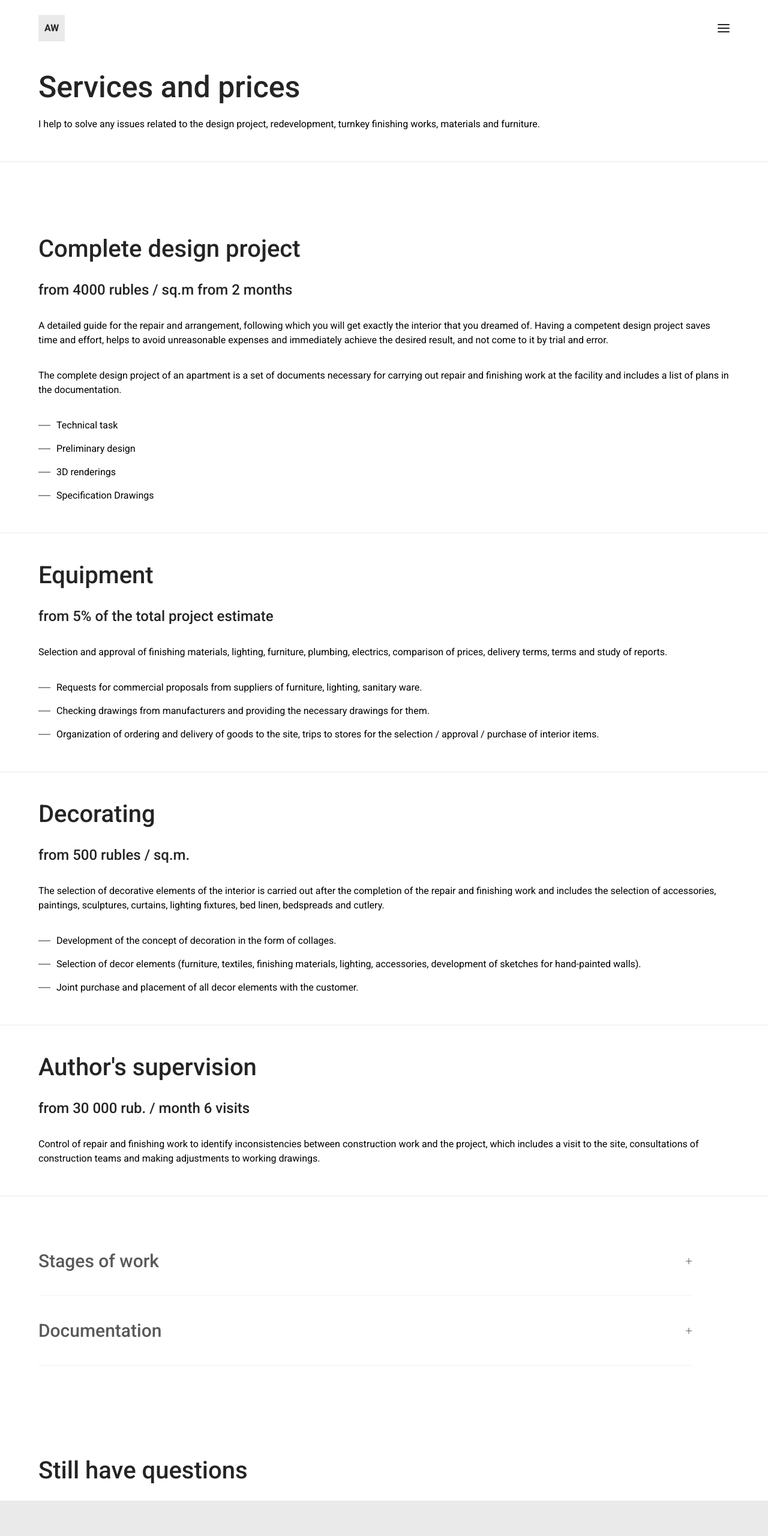
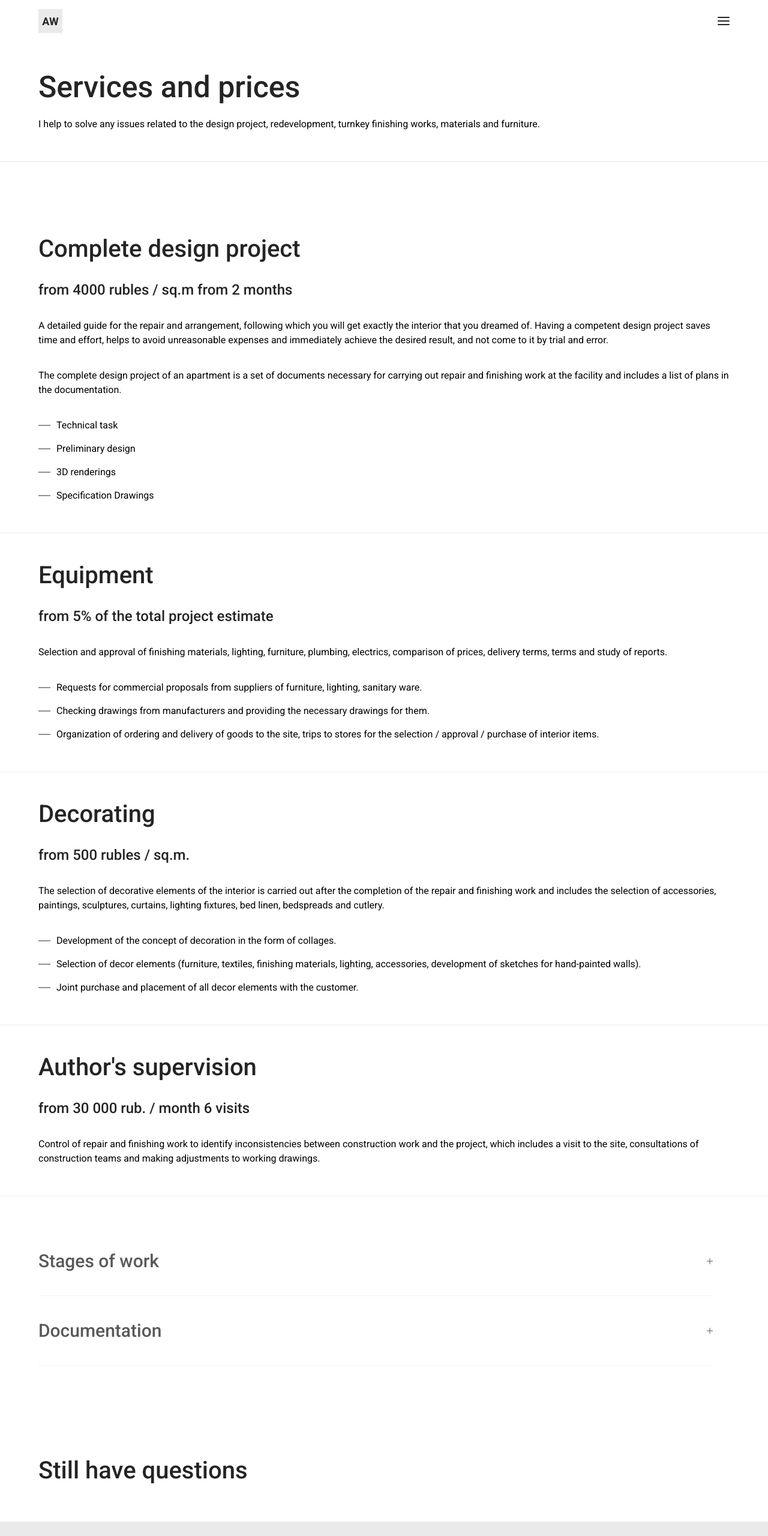
Before and after one commit to adnanCodes96/ava-wilson-interior-designer, a website: page services.html in a window 1280 px wide. Shown: the top 2560 px of the page at 60% size. Drawn offline with Linux system fonts and the light colour scheme.

Commit message:
finished services larger screens

```diff
--- a/sass/base/_reset.scss
+++ b/sass/base/_reset.scss
@@ -22,3 +22,7 @@ html, body {
 img {
     vertical-align: bottom;
 }
+
+ol {
+    list-style-type: decimal;
+}
--- a/sass/base/_typography.scss
+++ b/sass/base/_typography.scss
@@ -16,7 +16,7 @@ a {
 }
 
 .logo {
-    font-size: 1.6rem;
+    font-size: 1.8rem;
     font-weight: 700;
     text-transform: uppercase;
     text-decoration: none;
--- a/sass/layout/_footer.scss
+++ b/sass/layout/_footer.scss
@@ -6,8 +6,10 @@
         @include sbfsc;
 
         @media only screen and (min-width: $medium-device) {
-            display: grid;
-            grid-template-columns: repeat(2, 1fr);
+            flex-wrap: wrap;
+            justify-content: space-between;
+            align-items: flex-start;
+            flex-direction: row !important;
         }
     }
 
@@ -15,6 +17,11 @@
         &:not(:last-child) {
             margin-bottom: 3.5rem;
         }
+
+        @media only screen and (min-width: $medium-device) {
+            width: 50%;
+        }
+
     }
 
     &__ul {
--- a/sass/layout/_header.scss
+++ b/sass/layout/_header.scss
@@ -4,16 +4,18 @@
     left: 0%;
     z-index: 5;
     width: 100%;
-    padding: 2.5rem 0;
+    padding: 1.5rem 0;
 
     & .wrapper {
         @include sbc;
     }
 
     & .logo {
-        display: inline-block;
+        display: flex;
+        @include center-center;
         background-color: $grey;
-        padding: 1rem;
+        height: 4rem;
+        width: 4rem;
     }
 
     & .menu {
--- a/sass/layout/_navigation.scss
+++ b/sass/layout/_navigation.scss
@@ -1,5 +1,14 @@
 ul {
     list-style: none;
+}
+
+ol {
+    & li {
+        margin-left: 3.5rem;
+        &:not(:last-child) {
+            margin-bottom: 1.5rem;
+        }
+    }
 }
 
 .navigation__overlay {
--- a/sass/pages/_home.scss
+++ b/sass/pages/_home.scss
@@ -112,6 +112,12 @@
         flex-direction: column;
     }
 
+    &__top {
+        @media only screen and (min-width: $medium-device) {
+            padding-bottom: 3.5rem;
+        }
+    }
+
     &__bottom {
         background-color: $grey;
         padding: 3.5rem 0;
```
Also changed, not shown: services.html (+1 -0 lines), css/style.css.
